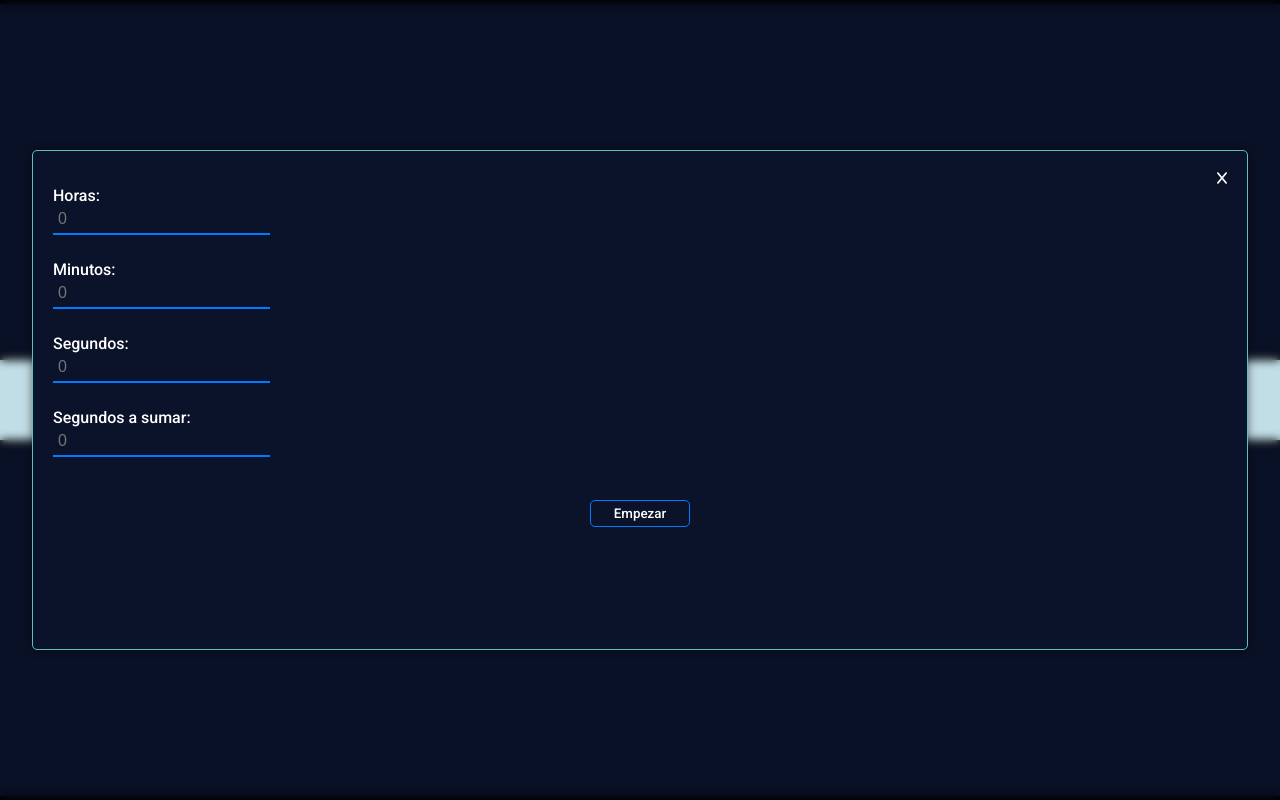
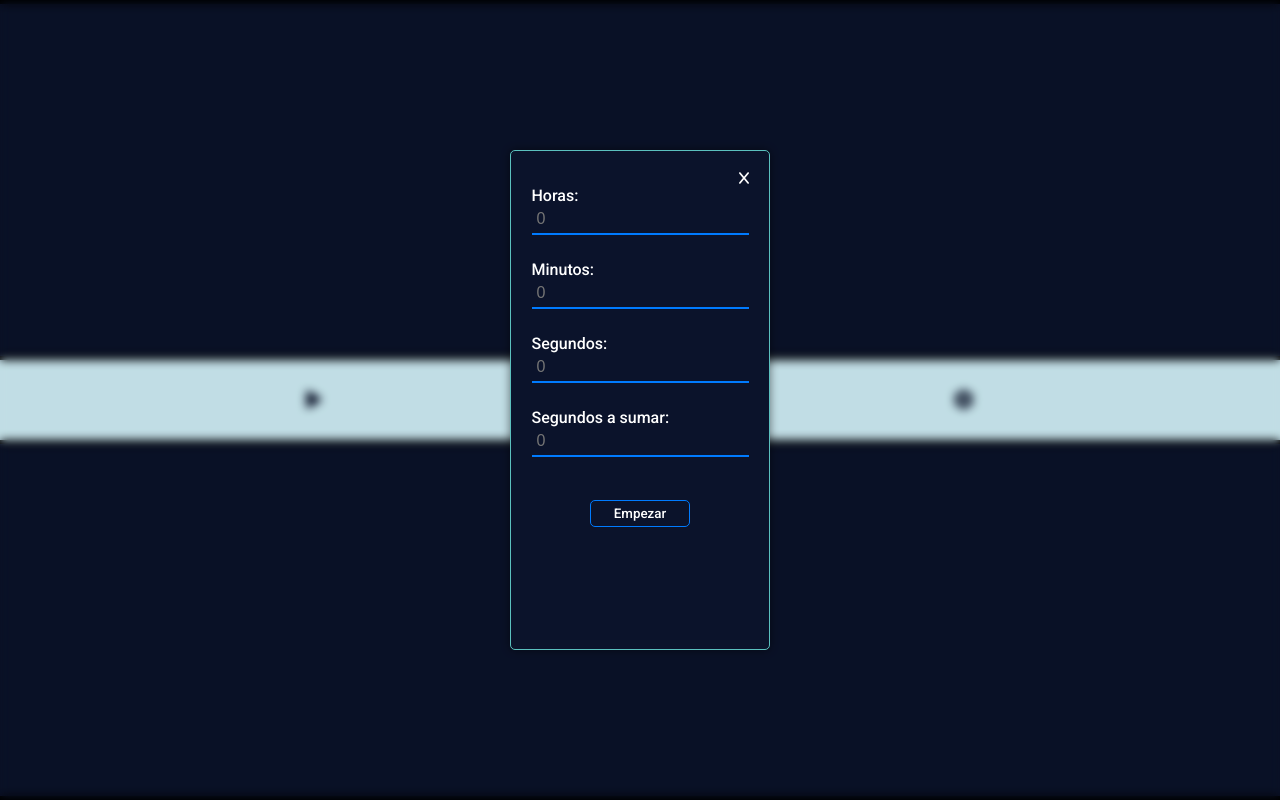
Before and after one commit to alexislan/timer-ajedrez, a React (Vite) app: page / in a window 1280 px wide. Both pictures are taken after a click on the icon 963 px from the left and 400 px from the top of the page. Built offline with nearby package versions, Linux system fonts and the light colour scheme.

Commit message:
mejoras visuales de la modal

```diff
--- a/src/components/Botones.jsx
+++ b/src/components/Botones.jsx
@@ -190,7 +190,6 @@ export const Botones = () => {
           }, 1000);
         }else if(player === "jugador2"){
           timerRefP2.current = setInterval(() => {
-              console.log("no para");
               dispatch({type: "jugador2"})
             }, 1000);
         }
--- a/src/components/Modal.css
+++ b/src/components/Modal.css
@@ -17,7 +17,7 @@
   }
 
   .modal {
-    width: 95vw;
+    width: 260px;
     height: 500px;
     background-color: #0B132B;
     border: 1px #5BC0BE solid;
@@ -49,6 +49,7 @@
     display: flex;
     flex-direction: column;
     justify-content: space-evenly;
+    align-items: center;
     gap: 25px;
   }
   .inputsTimer input{
@@ -77,3 +78,9 @@
     color: white;
     font-family: 'Roboto', sans-serif;
   }
+
+  @media (min-width: 420) {
+    .modal{
+      width: 40vw;
+    }
+  }
--- a/src/components/Modal.jsx
+++ b/src/components/Modal.jsx
@@ -1,7 +1,6 @@
 import { Botones } from "./Botones";
 import "./Modal.css";
 import { createPortal } from "react-dom";
-import { useModal } from '../useModal';
 import React, { useState } from "react";
 
 export const Modal = ({ show, onCloseButtonClick, children, onSave}) => {
@@ -13,7 +12,6 @@ const [input1, setInput1] = useState("");
 const [input2, setInput2] = useState("");
 const [input3, setInput3] = useState("");
 const [input4, setInput4] = useState("");
-const { isShowing, toggle } = useModal();
 const [close, setClose] = useState(false);
 const [error, setError] = useState(false);
 const [error2, setError2] = useState(false);
@@ -52,7 +50,6 @@ const handleSave = () => {
     setError3(n3 > 59 )
     setError4(n4 > 59 )
     if (n1 < 25 && n2 < 60 && n3 < 60 && n4 < 60 ){
-      console.log(error);
       const values = {
         valor1: input1,
         valor2: input2,
--- a/src/components/timer-div.jsx
+++ b/src/components/timer-div.jsx
@@ -7,7 +7,6 @@ import './timer-div.css';
 
 
 export const TimerDiv = ({hour, minute, second, player, handleClick, turn}) =>{
-    console.log(turn)
     return(<>
         <div onClick={handleClick} className={ turn ? "timeMove" : "TimerDiv"}>
             <p className={player == "jugador1" ? "j1" : ""}>{hour < 10 ? '0' + hour : hour}:{minute < 10 ? '0'+minute: minute}:{second< 10 ? '0'+second : second}</p>
```
Also changed, not shown: src/components/timer-div.css (+0 -10 lines).
